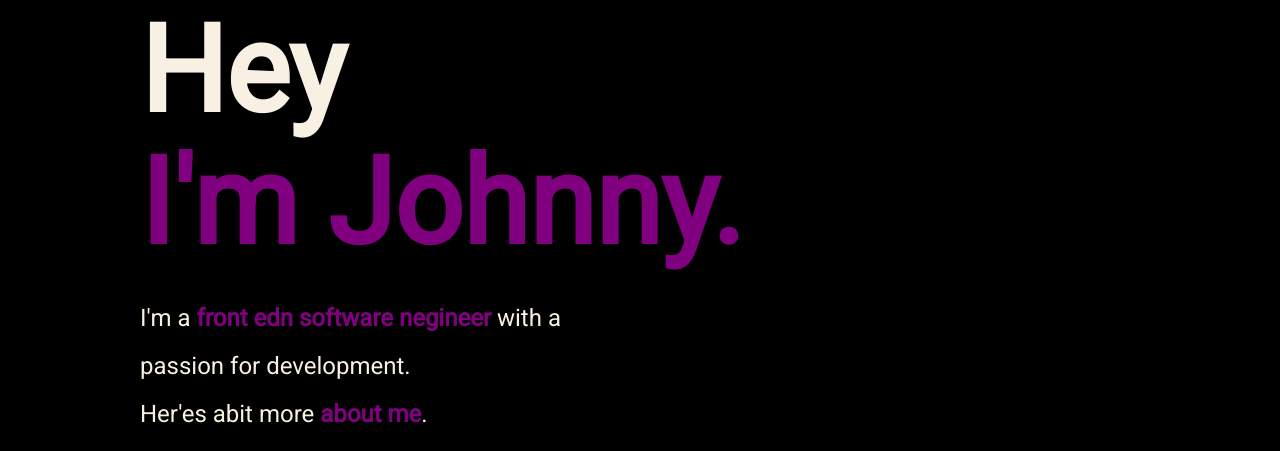
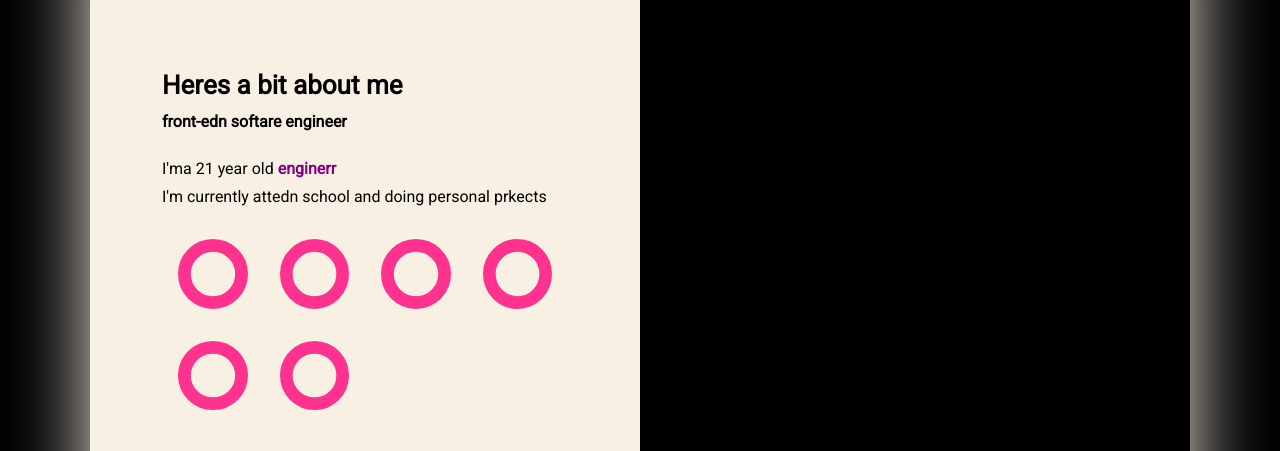
Before and after one commit to juan-rios13/advnaced-e-portfolio, a plain HTML site: page index.html in a window 1280 px wide. Shown: the part 152-603 px from the top of the page. Drawn offline with Linux system fonts and the light colour scheme.

Commit message:
about modal finished

```diff
--- a/index.html
+++ b/index.html
@@ -70,9 +70,45 @@
         </button>
         <a href="#projects" class="scroll">
             <div class="scroll__icon click">
-
             </div>
         </a>
+        <div class="modal">
+            <div class="modal__half modal__about">
+                <h3 class="modal__title modal__title--about">Heres a bit about me</h3>
+                <h4 class="modal__sub-title modal__sub-title--about">front-edn softare engineer</h4>
+                <p class="modal__para modal__para--about"> I'ma 21 year old <b>enginerr</b>
+                    <br>
+                    I'm currently attedn school and doing personal prkects
+                </p>
+                <div class="modal__languages">
+                    <figure class="modal__language">
+                        <img class="modal__language--img" src="./assets/circle.svg" alt="">
+                        <span class="language__name">Name</span>
+                    </figure>
+                    <figure class="modal__language">
+                        <img class="modal__language--img" src="./assets/circle.svg" alt="">
+                        <span class="language__name">Name</span>
+                    </figure>
+                    <figure class="modal__language">
+                        <img class="modal__language--img" src="./assets/circle.svg" alt="">
+                        <span class="language__name">Name</span>
+                    </figure>
+                    <figure class="modal__language">
+                        <img class="modal__language--img" src="./assets/circle.svg" alt="">
+                        <span class="language__name">Name</span>
+                    </figure>
+                    <figure class="modal__language">
+                        <img class="modal__language--img" src="./assets/circle.svg" alt="">
+                        <span class="language__name">Name</span>
+                    </figure>
+                    <figure class="modal__language">
+                        <img class="modal__language--img" src="./assets/circle.svg" alt="">
+                        <span class="language__name">Name</span>
+                    </figure>
+                </div>
+            </div>
+            <div class="modal__half modal__contact">Lets have a chat</div>
+        </div>
     </section>
     <section id="projects">
         <div class="container">
@@ -203,8 +239,8 @@
                 </a>
                 </div>
                 <div class="footer__copyright">Copyright Juan Rios</div>
-                </div
             </div>
+           </div>
         </footer>
 
     </section>
--- a/styles.css
+++ b/styles.css
@@ -4,6 +4,7 @@
     padding: 0;
     box-sizing: border-box;
     font-family: 'Roboto', sans-serif;
+
 }
 
 li{
@@ -17,6 +18,10 @@ section{
 
 p{
     color: #f8f0e3;
+}
+
+.modal__para--about{
+    color: black;
 }
 
 h1{
@@ -45,6 +50,8 @@ button{
     transform: scale(1.1);
 
 }
+
+
 
 .container{
     padding: 50px 0;
@@ -182,6 +189,90 @@ margin: 0 12px;
     font-size: 20px;
 }
 
+
+
+
+/*MODAL*/
+
+.modal{
+    position: absolute;
+    top: 50%;
+    left: 50%;
+    transform: translate(-50%, -50%);
+    width: 90%;
+    max-width: 1100px;
+    height: 700px;
+    box-shadow: 0 20px 80px 0 #f8f0e3;
+    border-radius: 20px;
+    overflow: hidden;
+    display: flex;
+}
+
+.modal__half{
+    width: 50%;
+}
+
+.modal__about{
+    background-color: #f8f0e3;
+    color: black;
+    padding: 40px 72px;
+    display: flex;
+    flex-direction: column;
+    justify-content: center;
+}
+
+.modal__contact{
+    background-color: black;
+    color: #f8f0e3;
+}
+
+.modal__languages{
+    display: flex;
+    flex-wrap: wrap;
+}
+
+.modal__language{
+    width: 25%;
+    padding: 16px;
+    position: relative;
+    display: flex;
+    flex-direction: column;
+    align-items: center;
+    transition: all 300ms ease;
+}
+
+.language__name{
+    position: absolute;
+    bottom: -10px;
+    transform: scale(0);
+    transition: all 300ms ease;
+}
+
+.modal__language:hover .language__name{
+    transform: scale(1);
+
+}
+
+.modal__language:hover{
+    filter: brightness(80%);
+    transform: scale(0.9);
+}
+.modal__language--img{
+    width: 100%;
+}
+
+.modal__title{
+    font-size: 26px;
+}
+
+.modal__sub-title{
+    margin: 12px 0 24px 0;
+}
+
+.modal__para{
+    margin-bottom: 12px;
+    line-height: 1.75;
+}
 /* PROJECTS */
 
 .section__title{
```
